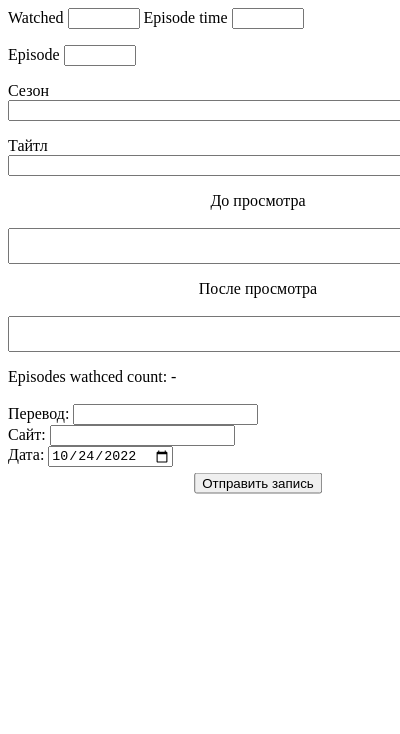
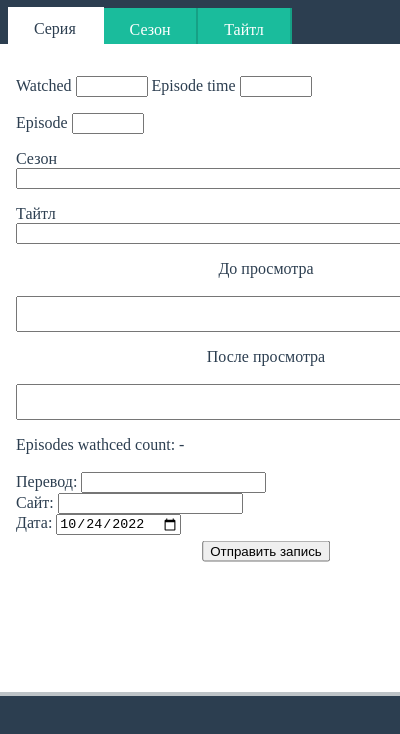
Before and after one commit to Always-prog/AniTrack-extension, a browser extension: page popup.html in a window 400 px wide. Shown: the top 734 px of the page. Drawn offline with Linux system fonts and the light colour scheme.

Commit message:
Added tabs for registration episode, season and title

```diff
--- a/content.js
+++ b/content.js
@@ -5,7 +5,7 @@ For example getting site url, current selected episode e.t.c.
 Sending that data to popup .
 
 */
-
+// TODO: Refactor that all
 
 
 const getEpisodeOrder = () => {
--- a/popup.html
+++ b/popup.html
@@ -2,7 +2,92 @@
   <head>
     <meta charset="utf-8">
   </head>
-  <body>
+  <body style="background: #2c3e50;">
+
+    <style>
+      .inline {
+        display: inline;
+      }
+      * {
+  box-sizing: border-box;
+}
+
+.wrapper {
+  max-width: 50rem;
+  width: 100%;
+}
+.tabs {
+  position: flex;
+  width: 100%;
+  background: #2c3e50;
+}
+.tabs::before,
+.tabs::after {
+  content: "";
+  display: table;
+}
+.tabs::after {
+  clear: both;
+}
+.tab {
+  float: left;
+}
+.tab-switch {
+  display: none;
+}
+.tab-label {
+  position: relative;
+  display: block;
+  line-height: 2.75em;
+  height: 3em;
+  padding: 0 1.618em;
+  background: #1abc9c;
+  border-right: 0.125rem solid #16a085;
+  color: #fff;
+  cursor: pointer;
+  top: 0;
+  transition: all 0.25s;
+}
+.tab-label:hover {
+  top: -0.25rem;
+  transition: top 0.25s;
+}
+.tab-content {
+  position: absolute;
+  z-index: 1;
+  top: 2.75em;
+  left: 0;
+  padding: 1rem;
+  background: #fff;
+  color: #2c3e50;
+  border-bottom: 0.25rem solid #bdc3c7;
+  opacity: 0;
+  transition: all 0.35s;
+}
+.tab-switch:checked + .tab-label {
+  background: #fff;
+  color: #2c3e50;
+  border-bottom: 0;
+  border-right: 0.125rem solid #fff;
+  transition: all 0.35s;
+  z-index: 1;
+  top: -0.0625rem;
+}
+.tab-switch:checked + label + .tab-content {
+  z-index: 2;
+  opacity: 1;
+  transition: all 0.35s;
+}
+
+    </style>
+    <div style="width: 500px; height: 600px">
+
+      <div class="wrapper">
+        <div class="tabs">
+          <div class="tab">
+            <input type="radio" name="css-tabs" id="tab-1" checked class="tab-switch">
+            <label for="tab-1" class="tab-label">Серия</label>
+            <div class="tab-content">
 
                   <style>
                     .inline {
@@ -61,5 +146,31 @@
                     <button id="push_button" style="position: relative;left: 50%;transform: translate(-50%, -50%);">Отправить запись</button>
                     <script src="./popup.js"></script>
                   </div>
+
+            </div>
+          </div>
+          <div class="tab">
+            <input type="radio" name="css-tabs" id="tab-2" class="tab-switch">
+            <label for="tab-2" class="tab-label">Сезон</label>
+            <div class="tab-content">
+              <div style="width: 500px; height: 600px">
+                TODO: Регистрация сезона
+              </div>
+            </div>
+          </div>
+          <div class="tab">
+            <input type="radio" name="css-tabs" id="tab-3" class="tab-switch">
+            <label for="tab-3" class="tab-label">Тайтл</label>
+            <div class="tab-content">
+              <div style="width: 500px; height: 600px">
+                TODO: Регистрация тайтла
+              </div>
+            </div>
+          </div>
+        </div>
+        <p>Example line outside of tab box</p>
+      </div>
+
+
   </body>
 </html>
--- a/popup.js
+++ b/popup.js
@@ -60,25 +60,13 @@ const recordWatchedEpisode = () => {
     })
 }
 
-
-document.getElementById('push_button').addEventListener('click', function(e){
-    recordWatchedEpisode()
-})
-
 const setPlayerData = info => {
     document.getElementById('episode_time').value = Math.round(info.episodeDuration / 60);
     document.getElementById('watched_time').value = Math.round(info.episodeCurrentTime / 60);
 }
 
-const applyEpisodeInformation = (seasonName, titleName, episodeOrder, translateType, site) => {
-    document.getElementById('season_name').value = seasonName;
-    document.getElementById('title_name').value = titleName;
-    document.getElementById('episode_order').value = episodeOrder;
-    document.getElementById('translate_type').value = translateType;
-    document.getElementById('site').value = site;
-}
 
-const updateWithCurrentSite = info => {
+const setSiteData = info => {
     fetch(endpoints.episodes.bysite + new URLSearchParams({
         site: info.site
     })
@@ -89,8 +77,6 @@ const updateWithCurrentSite = info => {
             var seasonName = ep.season.seasonName;
             var titleName = ep.season.title.titleName;
             var episodeOrder = info.episodeOrder;
-            document.getElementById('last_viewed_episode').innerHTML = episodes.length
-
 
             if (ep.season.episodeCount <= episodes.length ){
                 document.getElementById('watched_successfully').style.removeProperty('display');
@@ -98,6 +84,7 @@ const updateWithCurrentSite = info => {
             if (episodes.filter(e => e.episodeOrder === info.episodeOrder).length !== 0){
                 document.getElementById('episode_already_exists').style.removeProperty('display');
             }
+            document.getElementById('last_viewed_episode').innerHTML = episodes.length
         } else {
             var titleName = info.titleName;
             var seasonName = info.seasonName;
@@ -107,13 +94,19 @@ const updateWithCurrentSite = info => {
         var translateType = info.translateType;
         var site = info.site;
 
-        applyEpisodeInformation(seasonName, titleName, episodeOrder, translateType, site)
+        showSiteInformation(seasonName, titleName, episodeOrder, translateType, site)
+    })
+};
+
+const showSiteInformation = (seasonName, titleName, episodeOrder, translateType, site) => {
+    document.getElementById('season_name').value = seasonName;
+    document.getElementById('title_name').value = titleName;
+    document.getElementById('episode_order').value = episodeOrder;
+    document.getElementById('translate_type').value = translateType;
+    document.getElementById('site').value = site;
+}
 
 
-    })
-
-
-};
 
 
 document.addEventListener('DOMContentLoaded', () => {
@@ -124,7 +117,7 @@ document.addEventListener('DOMContentLoaded', () => {
       chrome.tabs.sendMessage(
           tabs[0].id,
           {from: 'popup', subject: 'content'},
-          updateWithCurrentSite);
+          setSiteData);
     });
 
     chrome.tabs.query({
@@ -136,6 +129,9 @@ document.addEventListener('DOMContentLoaded', () => {
             {from: 'popup', subject: 'player'},
             setPlayerData);
       });
+});
 
 
-});
+document.getElementById('push_button').addEventListener('click', function(e){
+    recordWatchedEpisode()
+})
```
Lines whose indentation alone changed are shown as unchanged.
